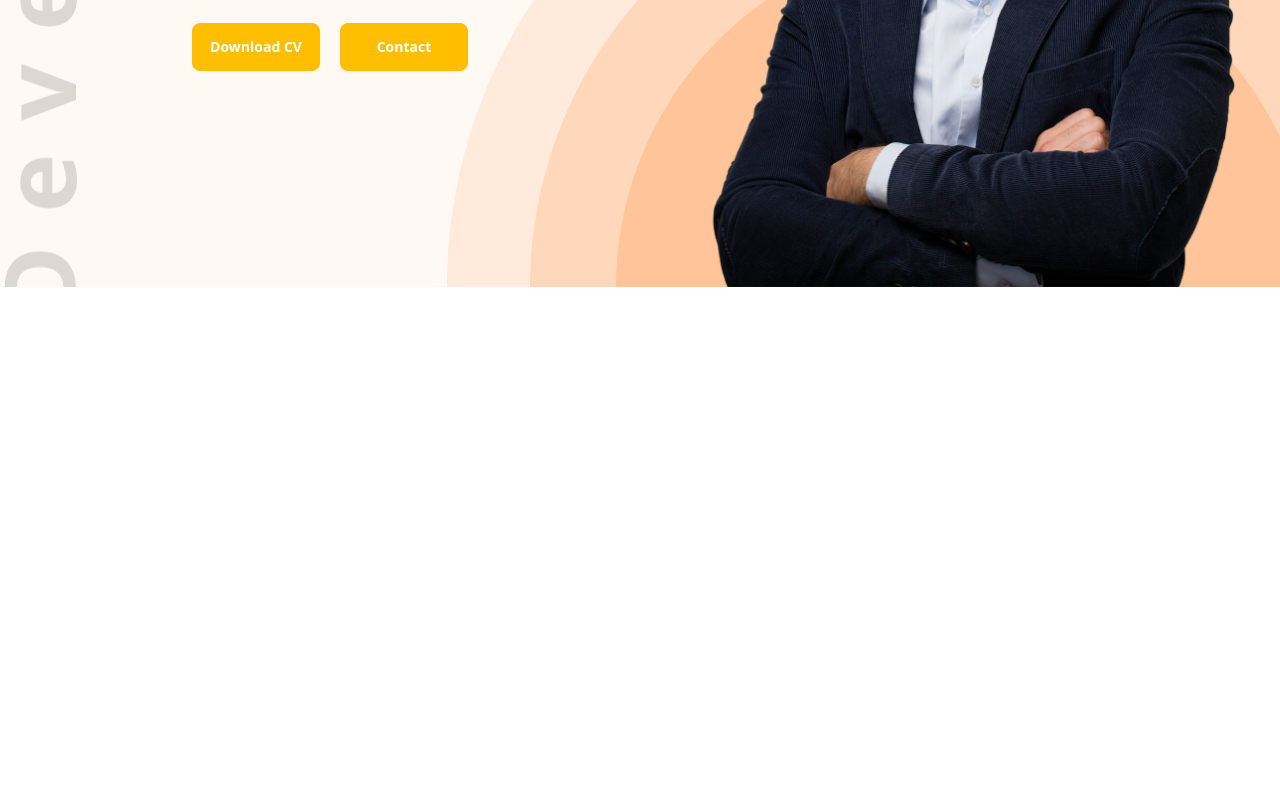
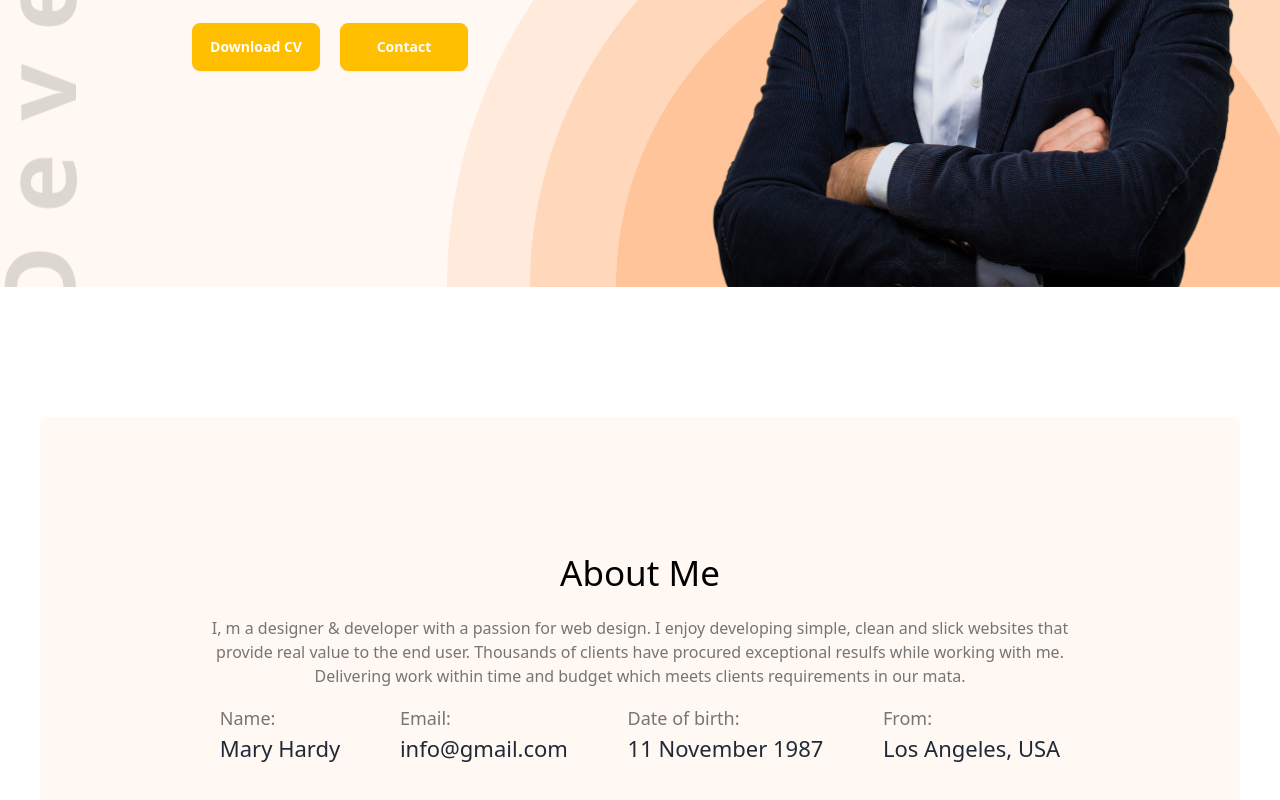
Before and after one commit to muhin08t/portfolio-with-react2, a React (Vite) app: page / in a window 1280 px wide. Shown: the part 452-1252 px from the top of the page. Before the commit the page ends 800 px from the top, so only its background shows below. Built offline with nearby package versions, Linux system fonts and the light colour scheme.

Commit message:
about section prepared

```diff
--- a/src/App.jsx
+++ b/src/App.jsx
@@ -1,5 +1,6 @@
 import { useState } from 'react'
 import Header from './component/Header'
+import About from './component/About'
 
 
 function App() {
@@ -7,6 +8,7 @@ function App() {
   return (
     <div>
       <Header></Header>
+      <About></About>
     </div>
   )
 }
--- /dev/null
+++ b/src/component/About.jsx
@@ -0,0 +1,40 @@
+import React from 'react';
+
+const About = () => {
+    return (
+        <div className='my-[130px] mx-[40px]'>
+        <div className='bg-[rgba(255,248,243,255)] px-[150px] py-[130px] rounded-lg'>
+            <h3 className="text-black text-[35px] text-center">About Me</h3>
+            <p className="text-[#757575] text-center my-4">
+                I, m a designer & developer with a passion for web design. I enjoy developing simple, clean and slick
+                websites that
+                provide real value to the end user. Thousands of clients have procured exceptional resulfs while working
+                with me.
+                Delivering work within time and budget which meets clients requirements in our mata.
+            </p>
+
+            <div class="flex justify-around">
+                <div class="about-item">
+                    <p class="text-[#757575] text-lg">Name:</p>
+                    <p class="text-[22px]">Mary Hardy</p>
+                </div>
+                <div class="about-item">
+                    <p class="text-[#757575] text-lg">Email:</p>
+                    <p class="text-[22px]">info@gmail.com</p>
+                </div>
+                <div class="about-item">
+                    <p class="text-[#757575] text-lg">Date of birth:</p>
+                    <p class="text-[22px]">11 November 1987</p>
+                </div>
+                <div class="about-item">
+                    <p class="text-[#757575] text-lg">From:</p>
+                    <p class="text-[22px]">Los Angeles, USA</p>
+                </div>
+            </div>
+
+             </div>
+        </div>
+    );
+};
+
+export default About;
```
